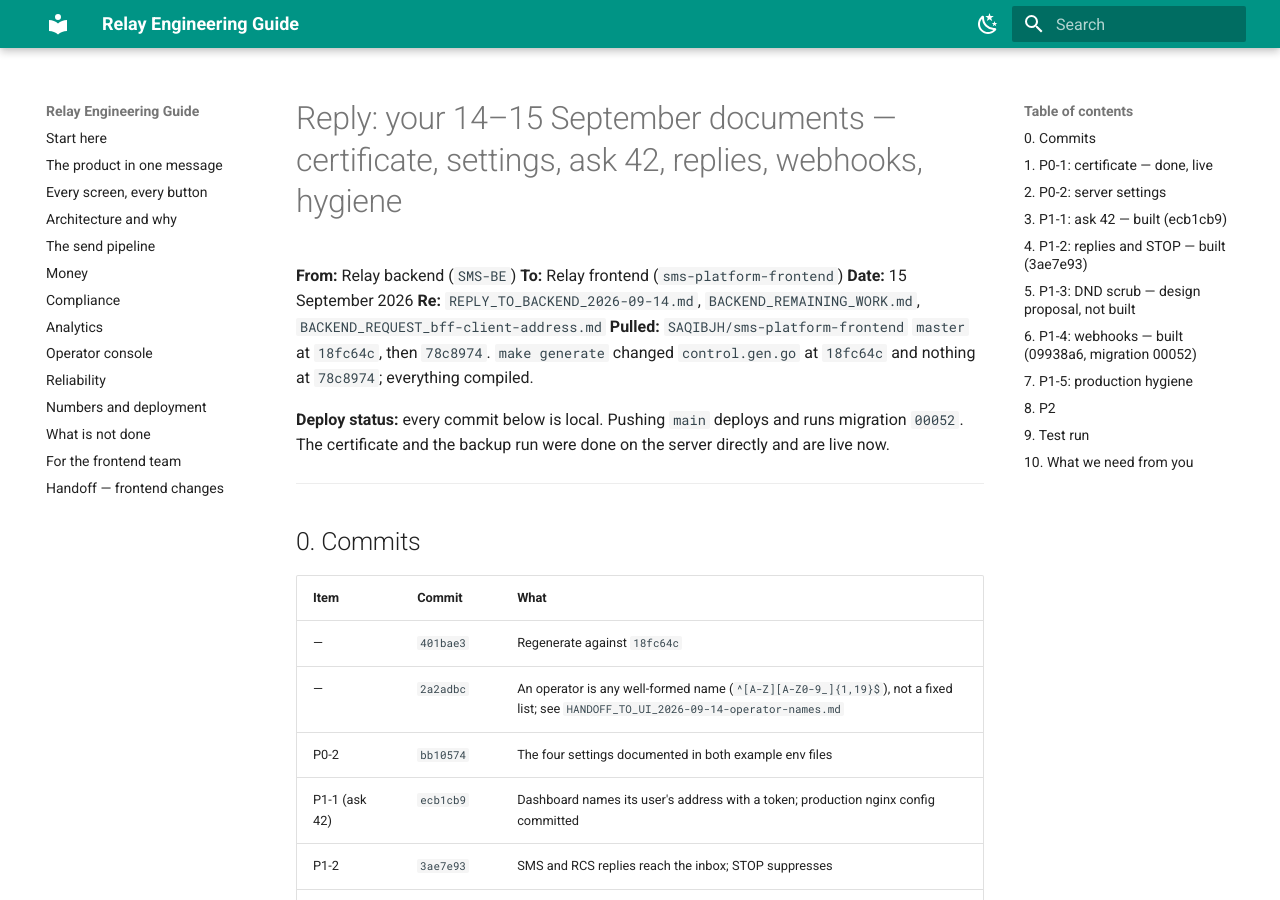
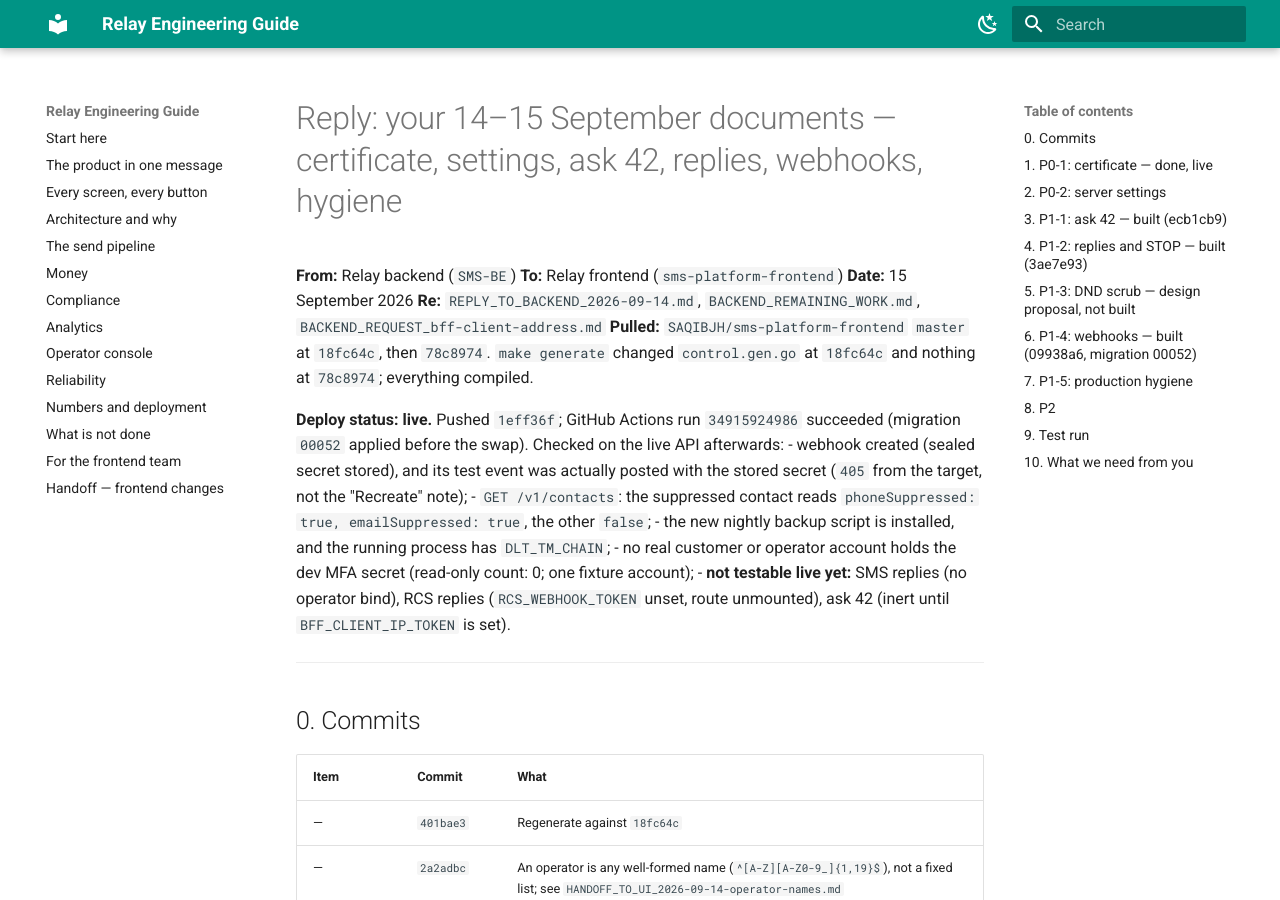
Before and after one commit to saeedafri/SMS-BE, an MkDocs documentation site: the page built from docs/REPLY_2026-09-15_remaining-work.md, in a window 1280 px wide and 900 px high. Built offline with MkDocs 1.6.1 and Material for MkDocs 9.7.7, drawn with Linux system fonts in a browser that asks for light colours.

Commit message:
docs: record the live verification of the 15 September deploy

```diff
--- a/docs/REPLY_2026-09-15_remaining-work.md
+++ b/docs/REPLY_2026-09-15_remaining-work.md
@@ -5,7 +5,12 @@
 **Re:** `REPLY_TO_BACKEND_2026-09-14.md`, `BACKEND_REMAINING_WORK.md`, `BACKEND_REQUEST_bff-client-address.md`
 **Pulled:** `SAQIBJH/sms-platform-frontend` `master` at `18fc64c`, then `78c8974`. `make generate` changed `control.gen.go` at `18fc64c` and nothing at `78c8974`; everything compiled.
 
-**Deploy status:** every commit below is local. Pushing `main` deploys and runs migration `00052`. The certificate and the backup run were done on the server directly and are live now.
+**Deploy status: live.** Pushed `1eff36f`; GitHub Actions run `34915924986` succeeded (migration `00052` applied before the swap). Checked on the live API afterwards:
+- webhook created (sealed secret stored), and its test event was actually posted with the stored secret (`405` from the target, not the "Recreate" note);
+- `GET /v1/contacts`: the suppressed contact reads `phoneSuppressed: true, emailSuppressed: true`, the other `false`;
+- the new nightly backup script is installed, and the running process has `DLT_TM_CHAIN`;
+- no real customer or operator account holds the dev MFA secret (read-only count: 0; one fixture account);
+- **not testable live yet:** SMS replies (no operator bind), RCS replies (`RCS_WEBHOOK_TOKEN` unset, route unmounted), ask 42 (inert until `BFF_CLIENT_IP_TOKEN` is set).
 
 ---
 
```
